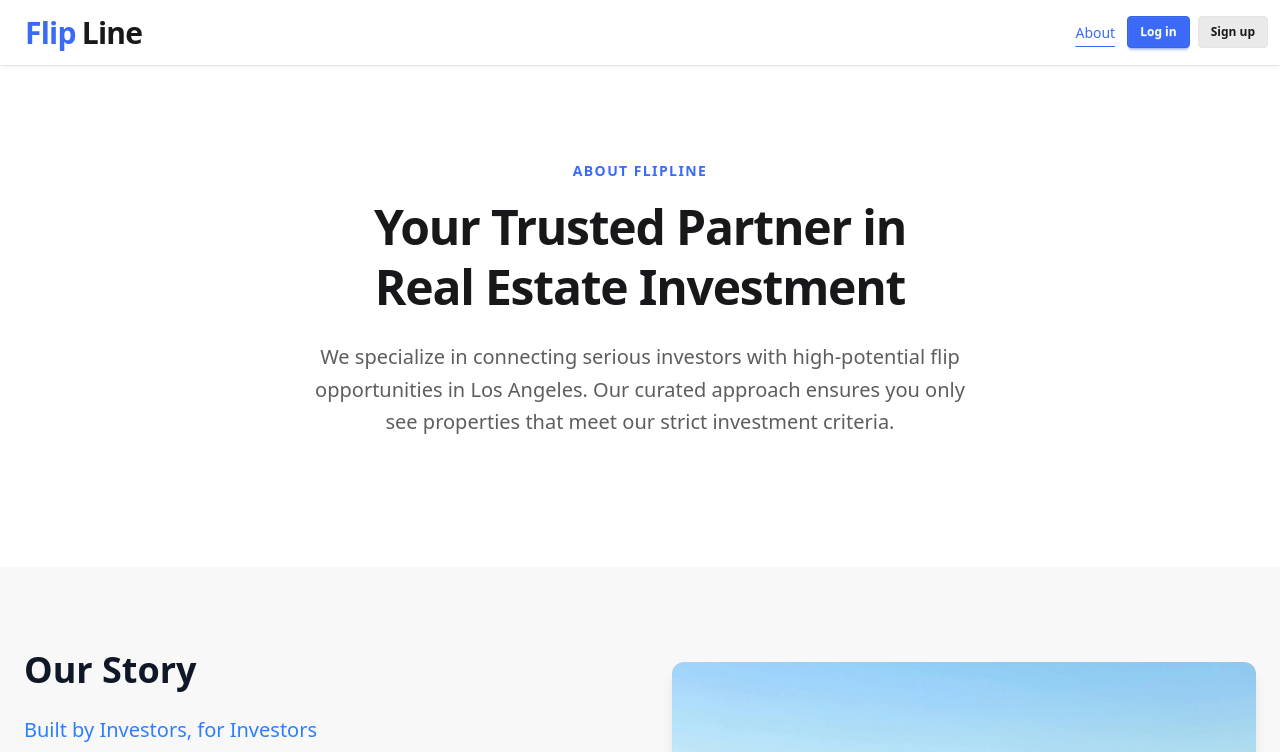
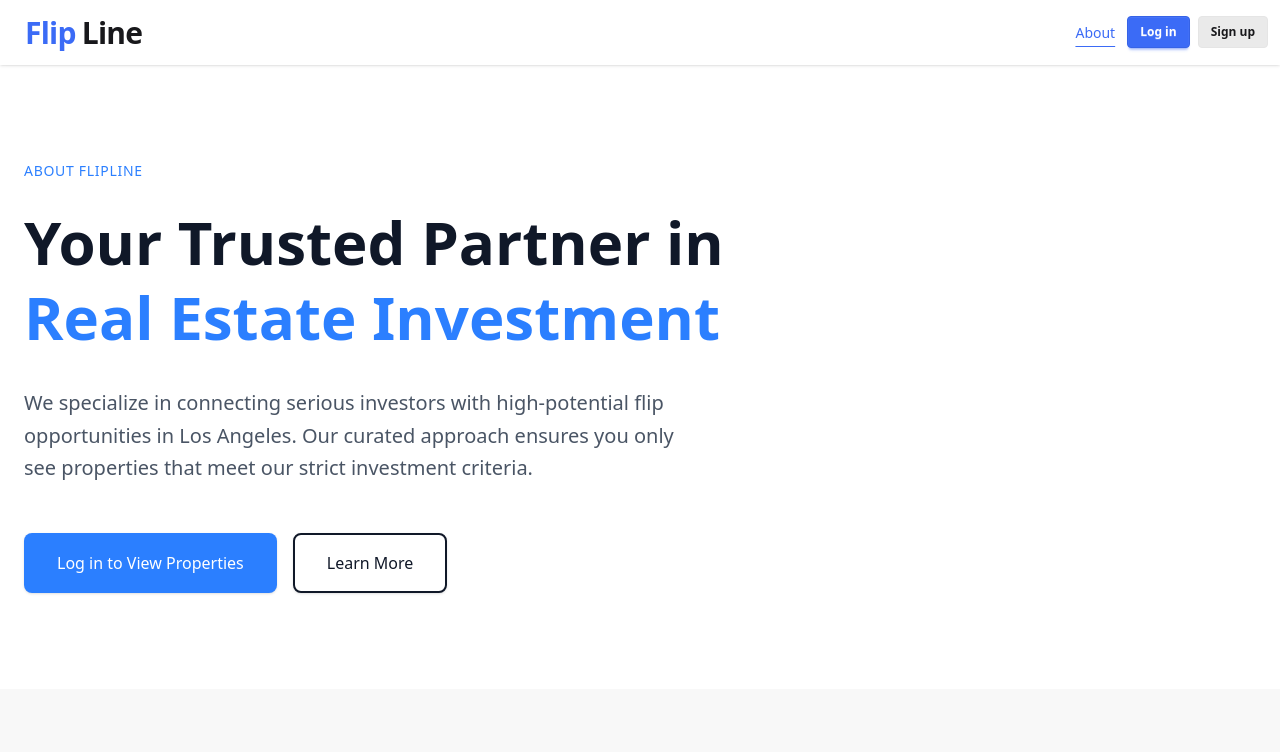
Before and after one commit to spockb/flipline-frontend, a React (Vite) app: page /about in a window 1280 px wide. Shown: the top 752 px of the page. Built offline with nearby package versions, Linux system fonts and the light colour scheme; no server answers.

Commit message:
add props to hero. add hero component to About. update Hero on Home page

```diff
--- a/app/components/Hero.jsx
+++ b/app/components/Hero.jsx
@@ -1,7 +1,7 @@
 import { Link } from "react-router-dom";
 import { useAuth } from "../auth-context";
 
-const Hero = () => {
+const Hero = ({ topper, heading, subheading, body }) => {
   const { user } = useAuth();
 
   return (
@@ -9,20 +9,17 @@ const Hero = () => {
       <div className="max-w-7xl mx-auto px-6 py-24">
         <div className="max-w-4xl">
           <p className="mb-6 text-sm font-medium tracking-wider uppercase text-blue-500">
-            Exclusive Deals. Zero Noise.
+            {topper}
           </p>
 
           <h1 className="mb-8 text-4xl font-bold leading-tight text-gray-900 md:text-6xl">
-            LA's Best Flip Opportunities
+            {heading}
             <br />
-            <span className="text-blue-500">Curated for Investors</span>
+            <span className="text-blue-500">{subheading}</span>
           </h1>
 
           <p className="mb-12 max-w-2xl text-lg leading-relaxed text-gray-600 md:text-xl">
-            Get access to high-ROI single-family homes in Los Angeles,
-            handpicked for their flip potential. No endless browsing—just the
-            best opportunities sourced by a licensed agent who works exclusively
-            with serious investors.
+            {body}
           </p>
 
           <div className="flex flex-col sm:flex-row gap-4">
--- a/app/routes/About.jsx
+++ b/app/routes/About.jsx
@@ -2,29 +2,18 @@ import SideBySide from "../components/SideBySide";
 import FAQ from "../components/FAQ";
 import CTA from "../components/CTA";
 import { useAuth } from "../auth-context";
+import Hero from "../components/Hero";
 
 const About = () => {
   const { user } = useAuth();
   return (
     <div>
-      {/* Hero Section */}
-      <section className="w-full px-4 py-24 bg-base-100">
-        <div className="container mx-auto text-center">
-          <p className="mb-4 text-sm font-semibold tracking-widest uppercase text-primary">
-            About FlipLine
-          </p>
-          <h1 className="mb-6 text-3xl font-bold leading-tight tracking-tight text-base-content md:text-5xl">
-            Your Trusted Partner in
-            <br />
-            Real Estate Investment
-          </h1>
-          <p className="max-w-2xl mx-auto mb-8 text-base text-base-content/70 md:text-xl md:leading-relaxed">
-            We specialize in connecting serious investors with high-potential
-            flip opportunities in Los Angeles. Our curated approach ensures you
-            only see properties that meet our strict investment criteria.
-          </p>
-        </div>
-      </section>
+      <Hero
+        topper="About FlipLine"
+        heading="Your Trusted Partner in"
+        subheading="Real Estate Investment"
+        body="We specialize in connecting serious investors with high-potential flip opportunities in Los Angeles. Our curated approach ensures you only see properties that meet our strict investment criteria."
+      />
 
       {/* Our Story Section */}
       <SideBySide
--- a/app/routes/Home.jsx
+++ b/app/routes/Home.jsx
@@ -9,7 +9,12 @@ const Home = () => {
 
   return (
     <>
-      <Hero />
+      <Hero
+        topper="Exclusive Deals. Zero Noise."
+        heading="LA's Best Flip Opportunities"
+        subheading="Curated for Investors"
+        body="Get access to high-ROI single-family homes in Los Angeles, handpicked for their flip potential. No endless browsing—just the best opportunities sourced by a licensed agent who works exclusively with serious investors."
+      />
       <SideBySide
         heading="Handpicked. High ROI. No Guesswork."
         subheading="We don't send every listing. Just the ones that make sense."
```
